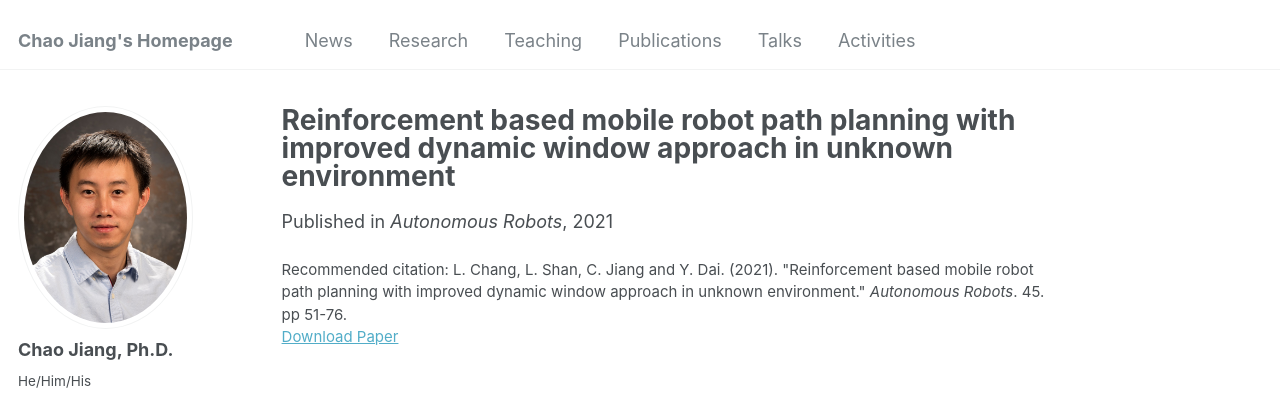
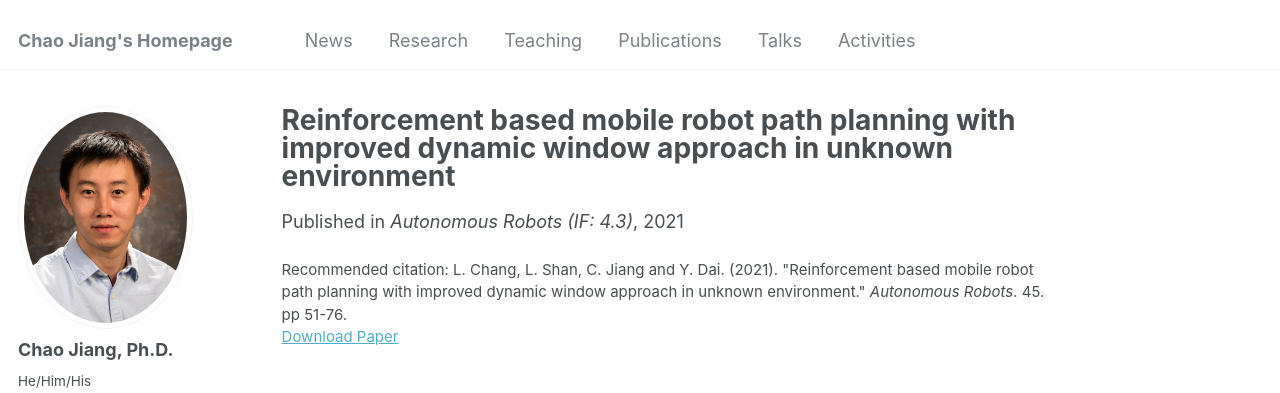
Before and after one commit to cjiang6/cjiang6.github.io, a Jekyll site: the page built from _publications/2021-11-16.md, in a window 1280 px wide and 1073 px high. Shown: the top 393 px of the window. Built offline with Jekyll 4.4.1, drawn with Linux system fonts in a browser that asks for light colours; some web fonts are replaced; a file with an impossible date is left out.

Commit message:
Update 2021-11-16.md

```diff
--- a/_publications/2021-11-16.md
+++ b/_publications/2021-11-16.md
@@ -5,7 +5,7 @@ category: manuscripts
 #permalink: /publication/2015-10-01-paper-title-number-3
 #excerpt: 'This paper is about the number 3. The number 4 is left for future work.'
 date: 2021-11-16
-venue: 'Autonomous Robots'
+venue: 'Autonomous Robots (IF: 4.3)'
 #slidesurl: 'http://academicpages.github.io/files/slides3.pdf'
 paperurl: 'https://link.springer.com/article/10.1007/s10514-020-09947-4'
 citation: 'L. Chang, L. Shan, C. Jiang and Y. Dai. (2021). &quot;Reinforcement based mobile robot path planning with improved dynamic window approach in unknown environment.&quot; <i>Autonomous Robots</i>. 45. pp 51-76.'
```
